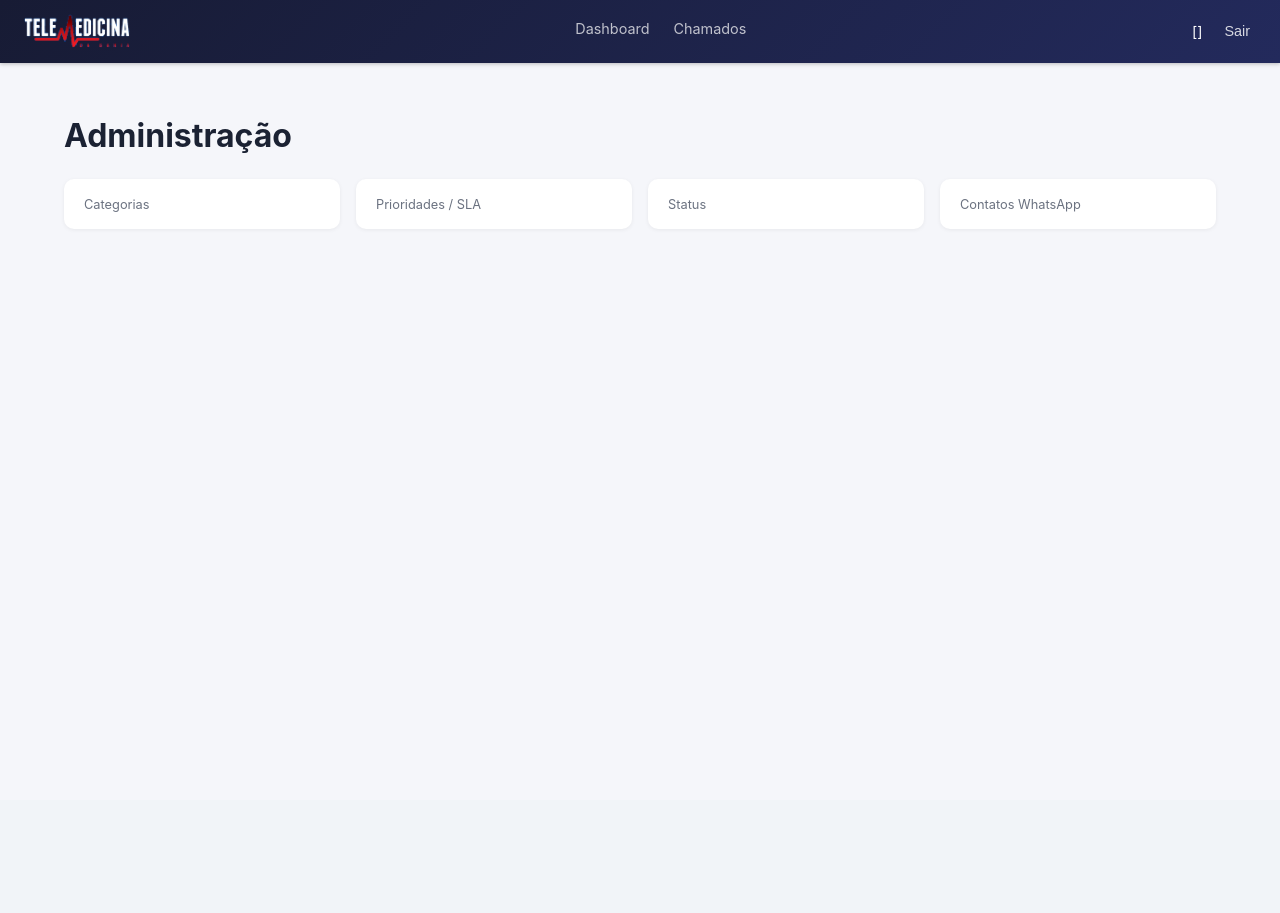
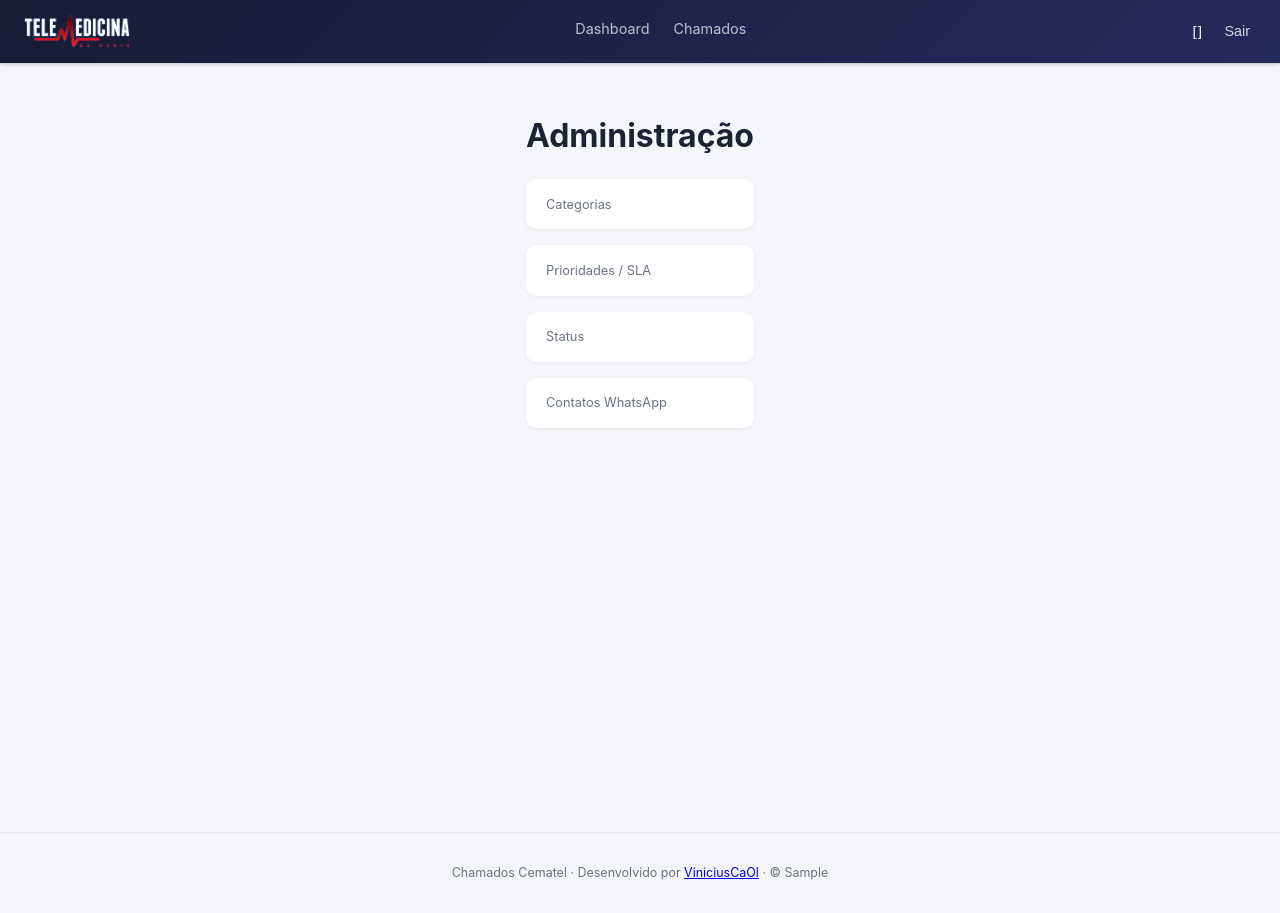
Before and after one commit to viniciuscaol/hpcematel, a Python web app: template backend/app/templates/admin/painel.html in a window 1280 px wide. Before the commit the page ends 229 px from the top, so only its background shows below. Run offline with Jinja, Linux system fonts and the light colour scheme; the template is opened without the code that fills it: most values are stand-ins (such as "Sample title", 1, 10 or a date in 2020).

Commit message:
feat: cabecalho fixo ao rolar a pagina + rodape com credito do desenvolvedor

```diff
--- a/backend/app/main.py
+++ b/backend/app/main.py
@@ -1,6 +1,8 @@
 """
 Ponto de entrada da aplicação Chamados Cematel.
 """
+import datetime
+
 from contextlib import asynccontextmanager
 
 from apscheduler.schedulers.asyncio import AsyncIOScheduler
@@ -63,6 +65,7 @@ async def nao_autenticado_handler(request: Request, exc: NaoAutenticado):
 app.mount("/static", StaticFiles(directory="app/static"), name="static")
 
 templates.env.globals["app_name"] = settings.app_name
+templates.env.globals["ano_atual"] = datetime.datetime.now().year
 
 app.include_router(pages.router)
 app.include_router(auth.router)
--- a/backend/app/static/css/style.css
+++ b/backend/app/static/css/style.css
@@ -22,6 +22,9 @@ body {
   font-family: -apple-system, BlinkMacSystemFont, "Segoe UI", Roboto, sans-serif;
   background: var(--color-bg);
   color: var(--color-text);
+  min-height: 100vh;
+  display: flex;
+  flex-direction: column;
 }
 
 /* --- Login --- */
@@ -100,7 +103,12 @@ body {
 
 /* --- App shell / topbar --- */
 
-.app-shell { min-height: 100vh; }
+.app-shell {
+  min-height: 100vh;
+  flex: 1;
+  display: flex;
+  flex-direction: column;
+}
 
 /* .topbar {
   display: flex;
@@ -118,6 +126,9 @@ body {
   padding: 0.9rem 1.5rem;
   background: linear-gradient(135deg, var(--color-chrome-bg) 0%, var(--color-chrome-bg-2) 100%);
   box-shadow: 0 1px 4px rgba(0,0,0,0.25);
+  position: sticky;
+  top: 0;
+  z-index: 100;
 }
 
 /* .brand { display: flex; align-items: center; gap: 0.5rem; font-weight: 600; font-size: 1.05rem; color: white; } */
@@ -584,7 +595,7 @@ button.htmx-request { opacity: 0.6; cursor: not-allowed; }
   margin-bottom: 0.75rem;
 }
 
-.login-logo-img { height: 110px; width: auto; margin-bottom: 0.25rem; }
+.login-logo-img { height: 150px; width: auto; margin-bottom: 0rem; }
 
 /* .login-titulo {
   text-align: center;
@@ -599,3 +610,12 @@ button.htmx-request { opacity: 0.6; cursor: not-allowed; }
   font-size: 1.35rem;
   color: var(--color-chrome-bg-2);
 }
+
+.rodape-sistema {
+  text-align: center;
+  padding: 1.25rem 1rem;
+  color: var(--color-muted);
+  font-size: 0.78rem;
+  border-top: 1px solid #e5e7eb;
+  margin-top: 2rem;
+}
--- a/backend/app/templates/base.html
+++ b/backend/app/templates/base.html
@@ -35,6 +35,9 @@
 <body>
   <div id="indicador-carregando"></div>
   {% block content %}{% endblock %}
+  <footer class="rodape-sistema">
+    <p>Chamados Cematel &middot; Desenvolvido por <a href=https://github.com/viniciuscaol/hpcematel>ViniciusCaOl</a> &middot; © {{ ano_atual }}</p>
+  </footer>
   <script>
   (function () {
     var html = document.documentElement;
```
